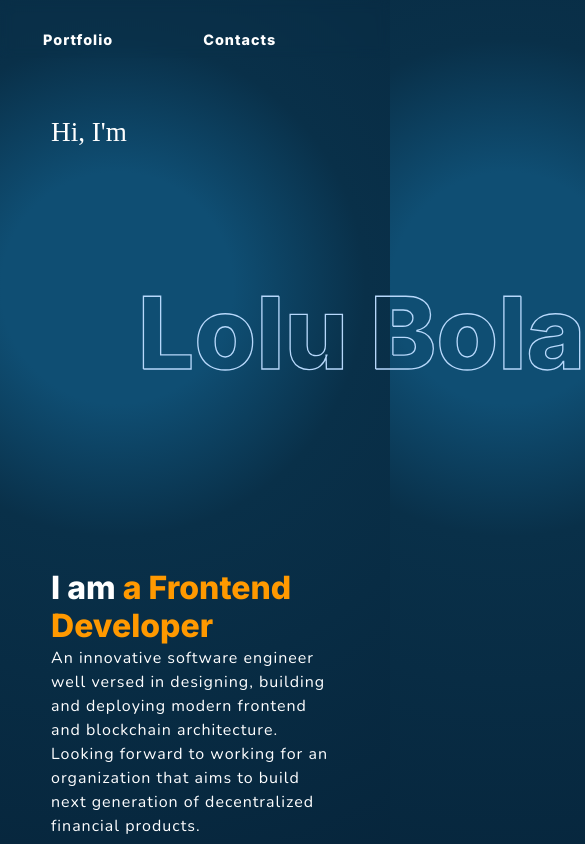
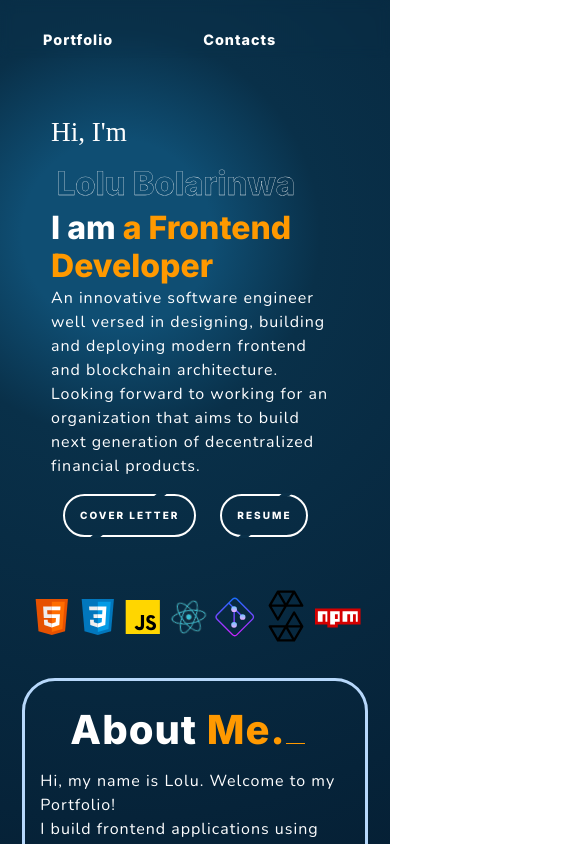
Before and after one commit to LoluBolarinwa/Portfolio-website, a React (Create React App) app: page / in a window 390 px wide. Shown: the top 844 px of the page, 585 px wide, since content can reach past the window. Built offline with nearby package versions, Linux system fonts and the light colour scheme; a web font is replaced by a local one.

Commit message:
organized each svg naming to make it neat and readable

```diff
--- a/src/components/section1.jsx
+++ b/src/components/section1.jsx
@@ -17,8 +17,9 @@ function Section1() {
                 <div>
                 <p className="name-intro">Hi, I'm</p>
                 {/* <h1 className="name">Lolu Bolarinwa</h1> */}
-            <svg className="svg-name" viewBox="0 0 1350 600" height="400px">
-                <text x="50%" y="50%" fill="transparent" textAnchor="middle">Lolu Bolarinwa</text>
+            <svg className="svg-name" fill="#ffd600" viewBox="-150 0 1800 250" >
+            {/* // height="1em" width="1em"> */}
+                <text id="text-svg" x="35%" y="65%"  fill="transparent" textAnchor="middle">Lolu Bolarinwa</text>
             </svg>
                 {/* <h3>I am a <span>FrontEnd Developer</span></h3> */}
                 <h1 className="job-title-intro">I am <span className="job-title">a Frontend Developer</span></h1>
--- a/src/index.css
+++ b/src/index.css
@@ -482,11 +482,16 @@ h1{
 
 .svg-name{
   /* height: auto; */
-  stroke: #b7d8fb;
+  stroke: #fff;
   font-size: 150px;
   /* font-weight: 700; */
   stroke-width: 2;
-  animation: nameAnimation 7s;
+  animation: nameAnimation 6s;
+}
+
+#text-svg{
+  padding-left: 10rem;
+  /* transform: ; */
 }
 
 @keyframes nameAnimation {
@@ -545,12 +550,8 @@ h1{
 }
 .svg-socials svg:hover{
   color: #ff9900;
-
 }
 
-.twit{
-  color:green;
-}
 /* .header__container {
   height: 100%;
   position: relative;
@@ -602,6 +603,25 @@ h1{
     /* margin: 0; */
     /* background-color: firebrick; */
   }
+
+  .svg-name{
+    /* height: auto; */
+    stroke: #fff;
+    font-size: 205px;
+    /* font-weight: 700; */
+    stroke-width: 2;
+    animation: nameAnimation 6s;
+  }
+
+  @keyframes nameAnimation {
+    0% {
+      stroke-dasharray: 0 50%;
+    }
+    100% {
+      stroke-dasharray: 50% 0;
+    }
+  }
+
 
   .job-title-intro, .job-title {
   font-size: 2rem;
```
